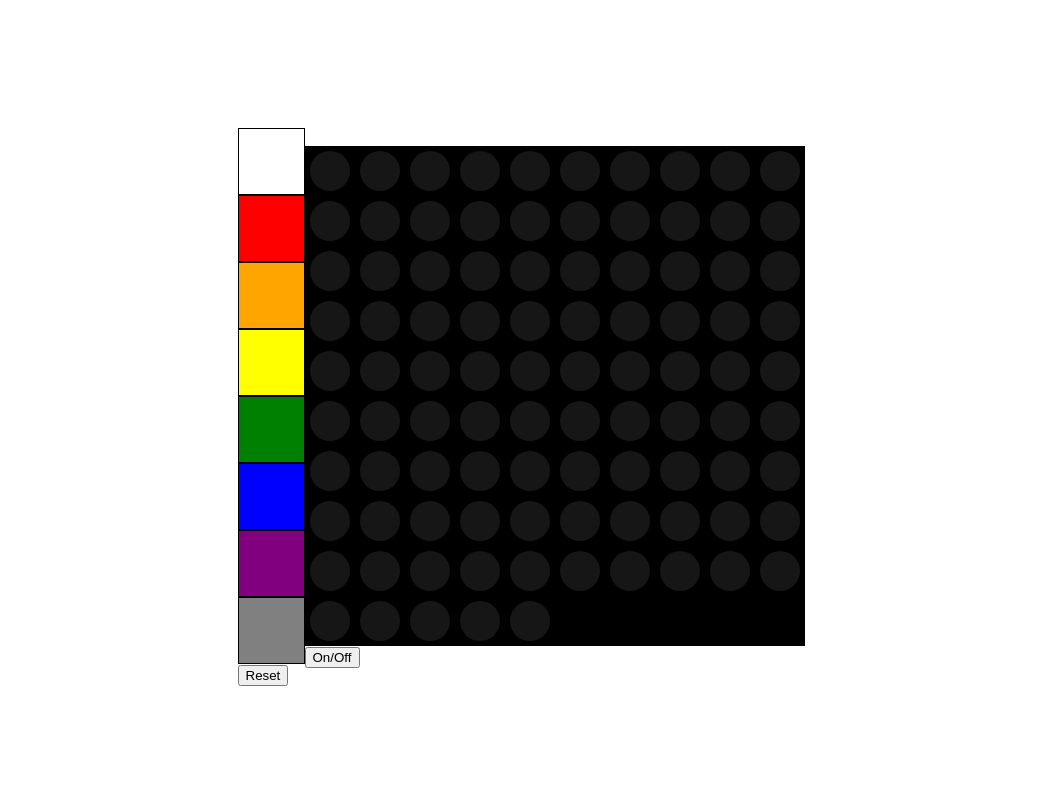
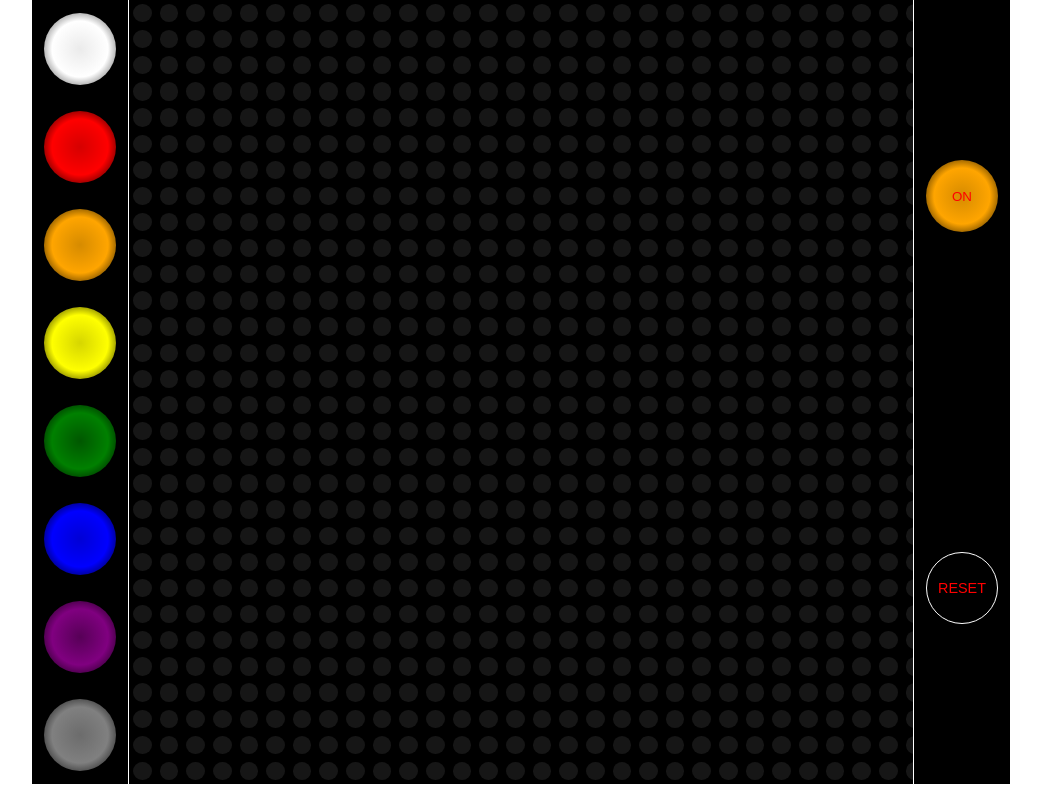
Before and after one commit to CandaceDowning/Lit-Pic, a React (Create React App) app: page / in a window 1280 px wide. Shown: the whole page, without its empty margins (119-1160 px from the left). Built offline with nearby package versions, Linux system fonts and the light colour scheme.

Commit message:
styling variables added

```diff
--- a/src/App.scss
+++ b/src/App.scss
@@ -1,3 +1,4 @@
+@import "./Components/variables";
 @import "./Components/Colors/colors";
 @import "./Components/Main/main";
 @import "./Components/PegBoard/peg-board";
--- a/src/Components/Colors/_colors.scss
+++ b/src/Components/Colors/_colors.scss
@@ -1,37 +1,54 @@
-.peg {
-  width: 65px;
-  height: 65px;
-  border: 1px solid black;
+.colors-main {
+  display: flex;
+  flex-direction: column;
+  justify-content: space-around;
+  background-color: black;
+  height: 98vh;
+  padding: 0 10px 0 10px;
+  border-right: 1px solid white;
+}
+
+.peg,
+.colors-main button {
+  width: 9vh;
+  height: 9vh;
+  margin: 2px;
+  border-radius: 50%;
+}
+.peg:hover {
+  cursor: pointer;
 }
 
 .w-peg {
-  background-color: white;
+  @include button-shading(white);
+}
+.w-peg:hover {
 }
 
 .r-peg {
-  background-color: red;
+  @include button-shading(red);
 }
 
 .o-peg {
-  background-color: orange;
+  @include button-shading(orange);
 }
 
 .y-peg {
-  background-color: yellow;
+  @include button-shading(yellow);
 }
 
 .gn-peg {
-  background-color: green;
+  @include button-shading(green);
 }
 
 .b-peg {
-  background-color: blue;
+  @include button-shading(blue);
 }
 
 .p-peg {
-  background-color: purple;
+  @include button-shading(purple);
 }
 
 .g-peg {
-  background-color: gray;
+  @include button-shading(gray);
 }
--- a/src/Components/Main/Main.js
+++ b/src/Components/Main/Main.js
@@ -11,7 +11,7 @@ class Main extends Component {
   }
 
   getInitialState = () => {
-    let holeGen = Array(95).fill("g");
+    let holeGen = Array(900).fill("g");
     const initialState = {
       onOrOff: false,
       currentColor: "g",
@@ -37,14 +37,21 @@ class Main extends Component {
     this.setState(this.getInitialState());
   };
 
+  // pointerChange = () => {
+  //   document.body.style.cursor = "pointer";
+  // };
+
   render() {
     return (
       <div className='main'>
         <div className='pegs-btns'>
           <Colors colorSelect={this.colorSelect} />
-          <button onClick={this.reset}>Reset</button>
         </div>
-        <PegBoard holes={this.state.holes} punch={this.punch} />
+        <PegBoard
+          holes={this.state.holes}
+          punch={this.punch}
+          reset={this.reset}
+        />
       </div>
     );
   }
--- a/src/Components/Main/_main.scss
+++ b/src/Components/Main/_main.scss
@@ -1,5 +1,4 @@
 .main {
-  margin-top: 10%;
   display: flex;
   justify-content: center;
   align-items: center;
--- a/src/Components/PegBoard/PegBoard.js
+++ b/src/Components/PegBoard/PegBoard.js
@@ -10,11 +10,11 @@ class PegBoard extends Component {
 
   //turns the 'light' on and off which modifies the selector to include a box shadow and lightens the color of the 'pegs'
   onOrOff = () => {
-    console.log(this.state.onOrOff);
     this.setState({ onOrOff: !this.state.onOrOff });
   };
 
   render() {
+    const on = this.state.onOrOff ? "lightOn" : "lightOff";
     let board = this.props.holes.map((color, i) => {
       const getGlow =
         color !== "g" && this.state.onOrOff === true ? "on" : "off";
@@ -29,9 +29,16 @@ class PegBoard extends Component {
       );
     });
     return (
-      <div>
+      <div className='peg-board'>
         <div className='grid'>{board}</div>
-        <button onClick={this.onOrOff}>On/Off</button>
+        <div className='btn-box'>
+          <button onClick={this.onOrOff} className={on}>
+            {this.state.onOrOff ? "OFF" : "ON"}
+          </button>
+          <button onClick={() => this.props.reset()} className='reset'>
+            RESET
+          </button>
+        </div>
       </div>
     );
   }
--- a/src/Components/PegBoard/_peg-board.scss
+++ b/src/Components/PegBoard/_peg-board.scss
@@ -1,81 +1,112 @@
+.peg-board {
+  display: flex;
+}
 .grid {
   display: grid;
-  grid-template-columns: repeat(10, 10%);
-  grid-template-rows: repeat(10, 10%);
+  grid-template-columns: repeat(30, 3.4%);
+  width: 98vh;
+  height: 98vh;
+}
+
+.btn-box {
+  display: flex;
+  flex-direction: column;
+  justify-content: space-around;
   background-color: black;
+  border-left: 1px solid white;
+  padding: 0 10px 0 10px;
+}
+
+.btn-box button {
+  width: 9vh;
+  height: 9vh;
+  margin: 2px;
+  border-radius: 50%;
+  color: red;
+  cursor: pointer;
+}
+
+.lightOn {
+  @include button-shading(yellow);
+  border: none;
+}
+.lightOff {
+  @include button-shading(orange);
+  border: none;
+}
+.reset {
+  background-color: black;
+  border: 1px solid white;
+  font-size: 1.8vh;
+}
+.reset:hover {
+  background-color: white;
+  border: 1px solid black;
 }
 
 #g {
   background-color: rgb(22, 22, 22);
 }
 #w {
-  background-color: lightgray;
+  @include peg-shading(lightgray);
 }
 #r {
-  background-color: red;
+  @include peg-shading(red);
 }
 #o {
-  background-color: orange;
+  @include peg-shading(orange);
 }
 #y {
-  background-color: yellow;
+  @include peg-shading(yellow);
 }
 #gn {
-  background-color: green;
+  @include peg-shading(green);
 }
 #b {
-  background-color: blue;
+  @include peg-shading(blue);
 }
 #p {
-  background-color: purple;
+  @include peg-shading(purple);
 }
 
 .hole-border {
-  width: 50px;
-  height: 50px;
+  display: flex;
+  justify-content: center;
+  align-items: center;
+  background-color: black;
 }
 
 .hole-border div {
   border-radius: 50%;
-  width: 40px;
-  height: 40px;
-  margin: auto;
-  margin-top: 5px;
-}
-.hole {
+  width: 70%;
+  height: 70%;
+  margin: 0;
 }
 
 #w.on {
-  background-color: white;
-  box-shadow: 0px 0px 20px white;
+  @include on-peg(white);
 }
 
 #r.on {
-  background-color: lighten(red, 10%);
-  box-shadow: 0px 0px 20px lighten(red, 20%);
+  @include on-peg(red);
 }
 
 #o.on {
-  background-color: lighten(orange, 10%);
-  box-shadow: 0px 0px 20px lighten(orange, 20%);
+  @include on-peg(orange);
 }
 
 #y.on {
-  background-color: lighten(yellow, 10%);
-  box-shadow: 0px 0px 20px lighten(yellow, 20%);
+  @include on-peg(yellow);
 }
 
 #gn.on {
-  background-color: lighten(green, 10%);
-  box-shadow: 0px 0px 20px lighten(green, 20%);
+  @include on-peg(green);
 }
 
 #b.on {
-  background-color: lighten(blue, 10%);
-  box-shadow: 0px 0px 20px lighten(blue, 20%);
+  @include on-peg(blue);
 }
 
 #p.on {
-  background-color: lighten(purple, 10%);
-  box-shadow: 0px 0px 20px lighten(purple, 20%);
+  @include on-peg(purple);
 }
--- /dev/null
+++ b/src/Components/_variables.scss
@@ -0,0 +1,17 @@
+@mixin peg-shading($color) {
+  background-image: radial-gradient($color 45%, darken($color, 50%));
+}
+
+@mixin button-shading($color) {
+  background-image: radial-gradient(
+    darken($color, 8%),
+    $color 55%,
+    darken($color, 80%)
+  );
+}
+
+@mixin on-peg($color) {
+  background-color: lighten($color, 10%);
+  box-shadow: 0px 0px 20px lighten($color, 20%);
+  background-image: none;
+}
```
Also changed, not shown: src/assets/redCircle.png (added).
